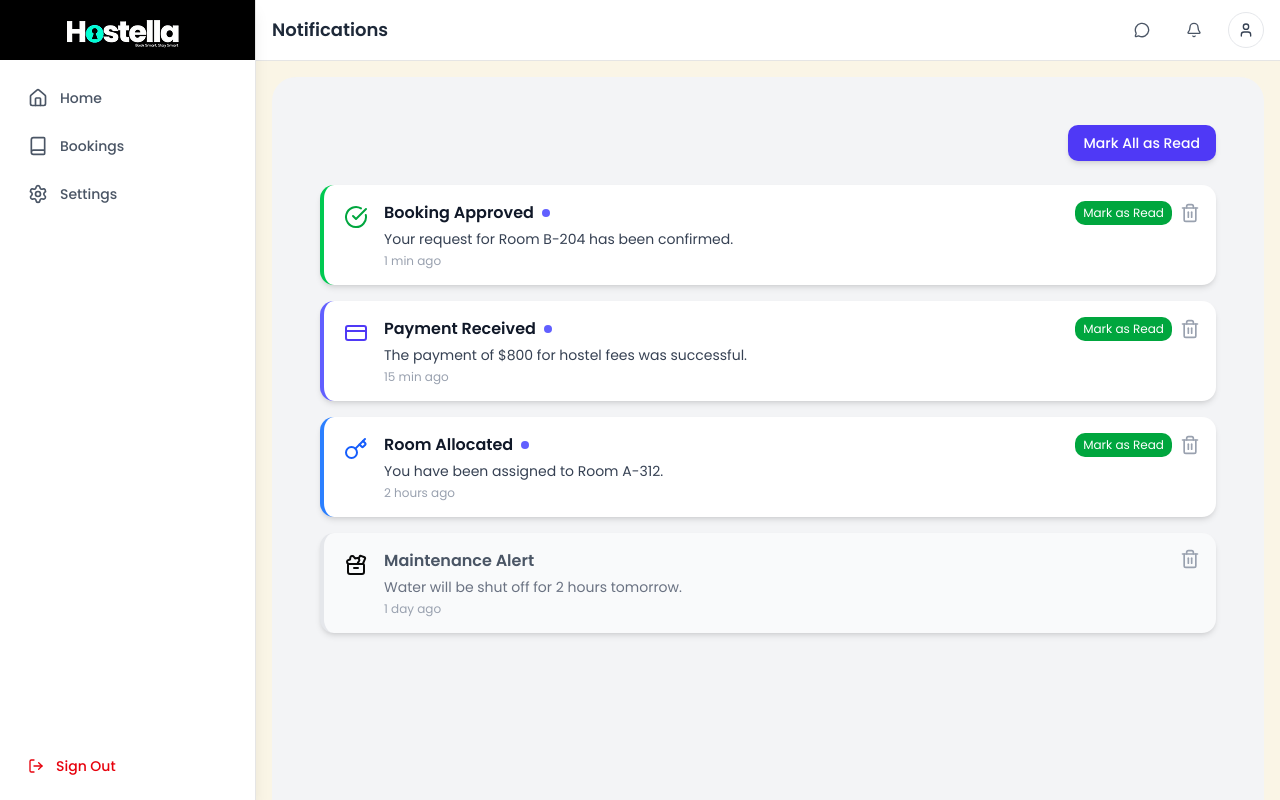
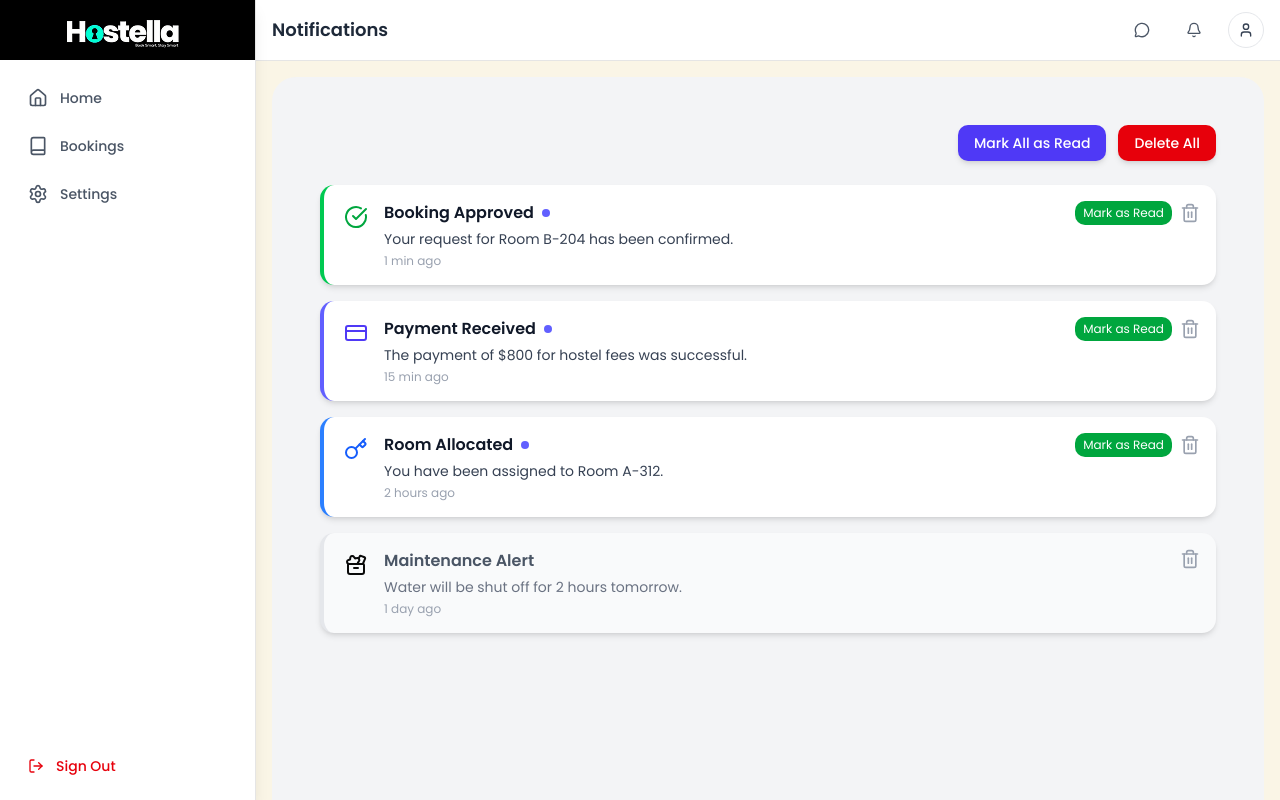
Before and after one commit to Umbrelabs-Projects/Hostella-stu, a Next.js app: page /dashboard/notifications in a window 1280 px wide. Built offline with nearby package versions, Linux system fonts and the light colour scheme.

Commit message:
added notifications page

```diff
--- /dev/null
+++ b/src/app/dashboard/notifications/components/NotificationHeader.tsx
@@ -0,0 +1,37 @@
+"use client";
+
+import React from "react";
+
+interface NotificationHeaderProps {
+  markAllAsRead: () => void;
+  deleteAll: () => void;
+  allRead: boolean;
+  allEmpty: boolean;
+}
+
+export const NotificationHeader: React.FC<NotificationHeaderProps> = ({
+  markAllAsRead,
+  deleteAll,
+  allRead,
+  allEmpty,
+}) => (
+  <header className="mb-6 flex flex-col md:flex-row justify-between items-start md:items-center">
+    <h1 className="text-3xl md:text-4xl font-extrabold text-gray-800 tracking-tight"></h1>
+    <div className="mt-3 md:mt-0 flex space-x-3">
+      <button
+        onClick={markAllAsRead}
+        disabled={allRead || allEmpty}
+        className="bg-indigo-600 hover:bg-indigo-700 cursor-pointer text-white font-medium py-2 px-4 rounded-lg shadow-md transition duration-150 ease-in-out text-sm disabled:opacity-50 disabled:cursor-not-allowed"
+      >
+        Mark All as Read
+      </button>
+      <button
+        onClick={deleteAll}
+        disabled={allEmpty}
+        className="bg-red-600 hover:bg-red-700 cursor-pointer text-white font-medium py-2 px-4 rounded-lg shadow-md transition duration-150 ease-in-out text-sm disabled:opacity-50 disabled:cursor-not-allowed"
+      >
+        Delete All
+      </button>
+    </div>
+  </header>
+);
--- /dev/null
+++ b/src/app/dashboard/notifications/components/NotificationItem.tsx
@@ -0,0 +1,91 @@
+"use client";
+
+import React from "react";
+import { Trash2 } from "lucide-react";
+import { typeConfig } from "./notificationConfig";
+import { motion } from "framer-motion";
+
+export interface Notification {
+  id: number;
+  type: string;
+  title: string;
+  description: string;
+  time: string;
+  read: boolean;
+}
+
+interface NotificationItemProps {
+  notification: Notification;
+  markAsRead: (id: number) => void;
+  deleteNotification: (id: number) => void;
+}
+
+export const NotificationItem: React.FC<NotificationItemProps> = ({
+  notification,
+  markAsRead,
+  deleteNotification,
+}) => {
+  const config = typeConfig[notification.type as keyof typeof typeConfig] || {};
+  const Icon = config.icon;
+
+  return (
+    <motion.div
+      initial={{ opacity: 0, y: -10 }}
+      animate={{ opacity: 1, y: 0 }}
+      exit={{ opacity: 0, scale: 0.95 }}
+      whileHover={{ scale: 1.02 }}
+      transition={{ duration: 0.2 }}
+      className={`p-4 rounded-xl shadow-md flex justify-between items-start border-l-4 transition ${
+        notification.read ? "bg-gray-50 border-gray-200" : `bg-white ${config.color}`
+      }`}
+    >
+      <div className="flex-1 min-w-0 flex items-start">
+        <div className="flex-shrink-0 w-8 h-8 flex items-center justify-center rounded-full mr-3 text-lg">
+          {Icon && <Icon className="w-6 h-6" />}
+        </div>
+        <div
+          className="flex-1 cursor-pointer"
+          onClick={() => markAsRead(notification.id)}
+        >
+          <div className="flex items-center">
+            <h3
+              className={`font-semibold ${
+                notification.read ? "text-gray-600" : "text-gray-900"
+              }`}
+            >
+              {notification.title}
+            </h3>
+            {!notification.read && (
+              <span className="w-2 h-2 bg-indigo-500 rounded-full ml-2 flex-shrink-0"></span>
+            )}
+          </div>
+          <p
+            className={`mt-1 text-sm ${
+              notification.read ? "text-gray-500" : "text-gray-700"
+            }`}
+          >
+            {notification.description}
+          </p>
+          <p className="text-xs text-gray-400 mt-1">{notification.time}</p>
+        </div>
+      </div>
+
+      <div className="flex space-x-2">
+        {!notification.read && (
+          <button
+            onClick={() => markAsRead(notification.id)}
+            className="bg-green-600 hover:bg-green-700 cursor-pointer text-white text-xs px-2 py-1 rounded-lg transition"
+          >
+            Mark as Read
+          </button>
+        )}
+        <button
+          onClick={() => deleteNotification(notification.id)}
+          className="text-gray-400 hover:text-red-500 cursor-pointer transition"
+        >
+          <Trash2 className="w-5 h-5" />
+        </button>
+      </div>
+    </motion.div>
+  );
+};
--- /dev/null
+++ b/src/app/dashboard/notifications/components/NotificationList.tsx
@@ -0,0 +1,47 @@
+"use client";
+
+import React from "react";
+import { Notification, NotificationItem } from "./NotificationItem";
+import { motion, AnimatePresence } from "framer-motion";
+
+interface NotificationListProps {
+  notifications: Notification[];
+  markAsRead: (id: number) => void;
+  deleteNotification: (id: number) => void;
+}
+
+export const NotificationList: React.FC<NotificationListProps> = ({
+  notifications,
+  markAsRead,
+  deleteNotification,
+}) => {
+  if (notifications.length === 0) {
+    return (
+      <div className="text-center py-12 bg-white rounded-xl shadow-lg border border-gray-100">
+        <p className="text-gray-500">You&apos;re all caught up!</p>
+      </div>
+    );
+  }
+
+  return (
+    <div className="space-y-4">
+      <AnimatePresence>
+        {notifications.map((n) => (
+          <motion.div
+            key={n.id}
+            initial={{ opacity: 0, y: -10 }}
+            animate={{ opacity: 1, y: 0 }}
+            exit={{ opacity: 0, scale: 0.95 }}
+            transition={{ duration: 0.2 }}
+          >
+            <NotificationItem
+              notification={n}
+              markAsRead={markAsRead}
+              deleteNotification={deleteNotification}
+            />
+          </motion.div>
+        ))}
+      </AnimatePresence>
+    </div>
+  );
+};
--- /dev/null
+++ b/src/app/dashboard/notifications/components/notificationConfig.ts
@@ -0,0 +1,22 @@
+"use client";
+
+import { CheckCircle, CreditCard, Key, ToolCase } from "lucide-react";
+
+export const typeConfig = {
+  booking_approved: {
+    icon: CheckCircle,
+    color: "bg-green-100 text-green-600 border-green-500",
+  },
+  payment_received: {
+    icon: CreditCard,
+    color: "bg-indigo-100 text-indigo-600 border-indigo-500",
+  },
+  room_allocated: {
+    icon: Key,
+    color: "bg-blue-100 text-blue-600 border-blue-500",
+  },
+  maintenance_alert: {
+    icon: ToolCase,
+    color: "bg-red-100 text-red-600 border-red-500",
+  },
+};
--- a/src/app/dashboard/notifications/page.tsx
+++ b/src/app/dashboard/notifications/page.tsx
@@ -1,9 +1,10 @@
-"use client"
+"use client";
 
 import React, { useState } from "react";
-import { CheckCircle, CreditCard, Key, ToolCase, Trash2 } from "lucide-react";
+import { NotificationHeader } from "./components/NotificationHeader";
+import { Notification, NotificationItem } from "./components/NotificationItem";
 
-const dummyNotifications = [
+const dummyNotifications: Notification[] = [
   {
     id: 1,
     type: "booking_approved",
@@ -38,20 +39,12 @@ const dummyNotifications = [
   },
 ];
 
-const typeConfig = {
-  booking_approved: { icon: CheckCircle, color: "bg-green-100 text-green-600 border-green-500" },
-  payment_received: { icon: CreditCard, color: "bg-indigo-100 text-indigo-600 border-indigo-500" },
-  room_allocated: { icon: Key, color: "bg-blue-100 text-blue-600 border-blue-500" },
-  maintenance_alert: { icon: ToolCase, color: "bg-red-100 text-red-600 border-red-500" },
-};
 
 export default function Notifications() {
-  const [notifications, setNotifications] = useState(dummyNotifications);
+  const [notifications, setNotifications] = useState<Notification[]>(dummyNotifications);
 
   const markAsRead = (id: number) => {
-    setNotifications((prev) =>
-      prev.map((n) => (n.id === id ? { ...n, read: true } : n))
-    );
+    setNotifications((prev) => prev.map((n) => (n.id === id ? { ...n, read: true } : n)));
   };
 
   const deleteNotification = (id: number) => {
@@ -62,88 +55,36 @@ export default function Notifications() {
     setNotifications((prev) => prev.map((n) => ({ ...n, read: true })));
   };
 
+  const deleteAll = () => {
+    setNotifications([]);
+  };
+
+  const allRead = notifications.every((n) => n.read);
+  const allEmpty = notifications.length === 0;
+
   return (
     <div className="min-h-screen bg-gray-100 p-6 md:p-12 rounded-3xl">
-      <header className="mb-6 flex flex-col md:flex-row justify-between items-start md:items-center">
-        <h1 className="text-3xl md:text-4xl font-extrabold text-gray-800 tracking-tight">
-
-        </h1>
-        <button
-          onClick={markAllAsRead}
-          disabled={notifications.every((n) => n.read)}
-          className="mt-3 md:mt-0 bg-indigo-600 hover:bg-indigo-700 cursor-pointer text-white font-medium py-2 px-4 rounded-lg shadow-md transition duration-150 ease-in-out text-sm disabled:opacity-50 disabled:cursor-not-allowed"
-        >
-          Mark All as Read
-        </button>
-      </header>
+      <NotificationHeader
+        markAllAsRead={markAllAsRead}
+        deleteAll={deleteAll}
+        allRead={allRead}
+        allEmpty={allEmpty}
+      />
 
       <div className="space-y-4">
-        {notifications.length === 0 ? (
+        {allEmpty ? (
           <div className="text-center py-12 bg-white rounded-xl shadow-lg border border-gray-100">
             <p className="text-gray-500">You&apos;re all caught up!</p>
           </div>
         ) : (
-          notifications.map((notification) => {
-            // Type assertion to safely index typeConfig with notification.type
-            const config = typeConfig[notification.type as keyof typeof typeConfig] || {};
-            const Icon = config.icon || CheckCircle;
-
-            return (
-              <div
-                key={notification.id}
-                className={`p-4 rounded-xl shadow-md flex justify-between items-start border-l-4 transition ${
-                  notification.read
-                    ? "bg-gray-50 border-gray-200"
-                    : `bg-white ${config.color}`
-                }`}
-              >
-                <div className="flex-1 min-w-0 flex items-start">
-                  <div className="flex-shrink-0 w-8 h-8 flex items-center justify-center rounded-full mr-3 text-lg">
-                    <Icon className="w-6 h-6" />
-                  </div>
-                  <div className="flex-1 cursor-pointer" onClick={() => markAsRead(notification.id)}>
-                    <div className="flex items-center">
-                      <h3
-                        className={`font-semibold ${
-                          notification.read ? "text-gray-600" : "text-gray-900"
-                        }`}
-                      >
-                        {notification.title}
-                      </h3>
-                      {!notification.read && (
-                        <span className="w-2 h-2 bg-indigo-500 rounded-full ml-2 flex-shrink-0"></span>
-                      )}
-                    </div>
-                    <p
-                      className={`mt-1 text-sm ${
-                        notification.read ? "text-gray-500" : "text-gray-700"
-                      }`}
-                    >
-                      {notification.description}
-                    </p>
-                    <p className="text-xs text-gray-400 mt-1">{notification.time}</p>
-                  </div>
-                </div>
-
-                <div className="flex  space-x-2">
-                  {!notification.read && (
-                    <button
-                      onClick={() => markAsRead(notification.id)}
-                      className="bg-green-600 hover:bg-green-700 cursor-pointer text-white text-xs px-2 py-1 rounded-lg transition"
-                    >
-                      Mark as Read
-                    </button>
-                  )}
-                  <button
-                    onClick={() => deleteNotification(notification.id)}
-                    className="text-gray-400 hover:text-red-500 cursor-pointer transition"
-                  >
-                    <Trash2 className="w-5 h-5" />
-                  </button>
-                </div>
-              </div>
-            );
-          })
+          notifications.map((notification) => (
+            <NotificationItem
+              key={notification.id}
+              notification={notification}
+              markAsRead={markAsRead}
+              deleteNotification={deleteNotification}
+            />
+          ))
         )}
       </div>
     </div>
```
